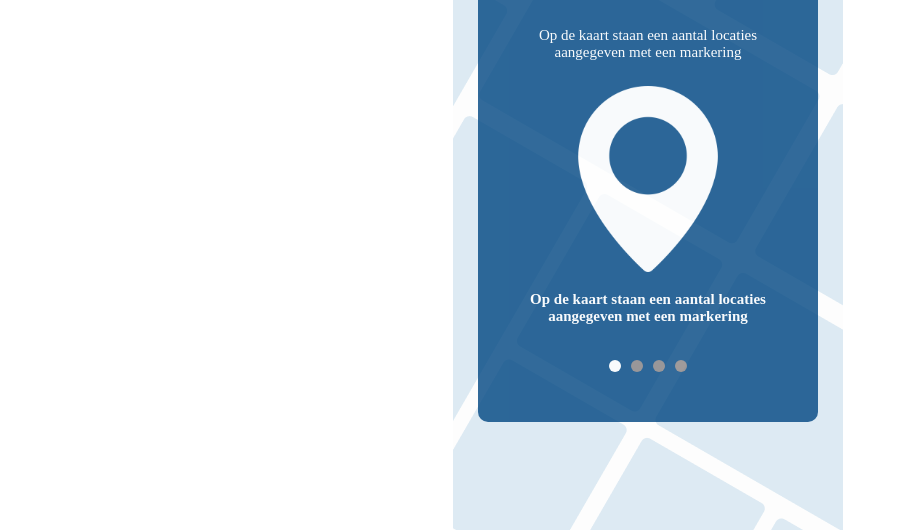
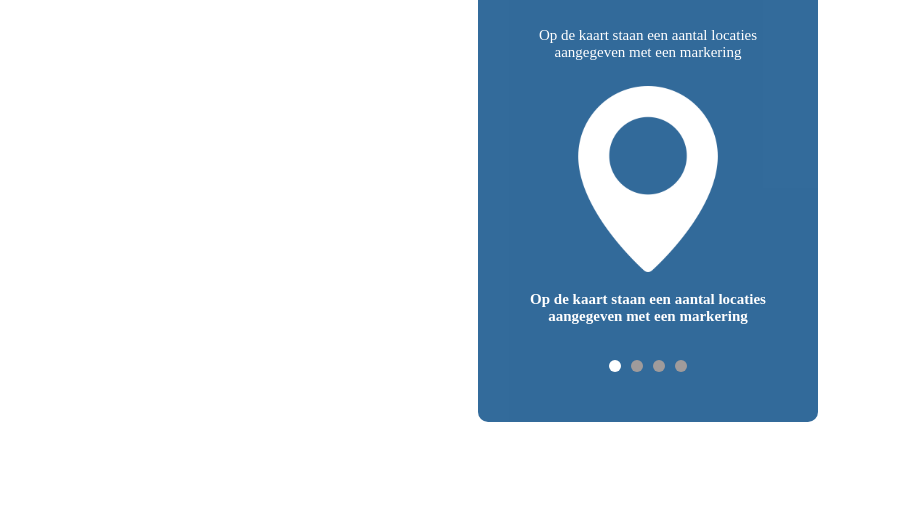
Before and after one commit to ItsJordanNL/crimequest, a plain HTML site: page instructie.html in a window 1280 px wide. Shown: the part 321-851 px from the top of the page, without its empty margins (0-898 px from the left). Drawn offline with Linux system fonts and the light colour scheme.

Commit message:
telefoon achtergrond verwijderd, popup is op juiste afmetingen en kleur klaar voor gebruik

```diff
--- a/instructie.html
+++ b/instructie.html
@@ -13,7 +13,6 @@
 <body>
     <button onClick="window.location.reload();">Refresh Page</button>
     <div class="container-telefoon">
-        <div class="telefoon-afmetingen">
             <div class="popup-instructie" id="popup1">
                 <p class="instructie-tekst">Locaties</p>
                 <p class="instructie-tekst2">Op de kaart staan een aantal locaties aangegeven met een markering</p>
```
